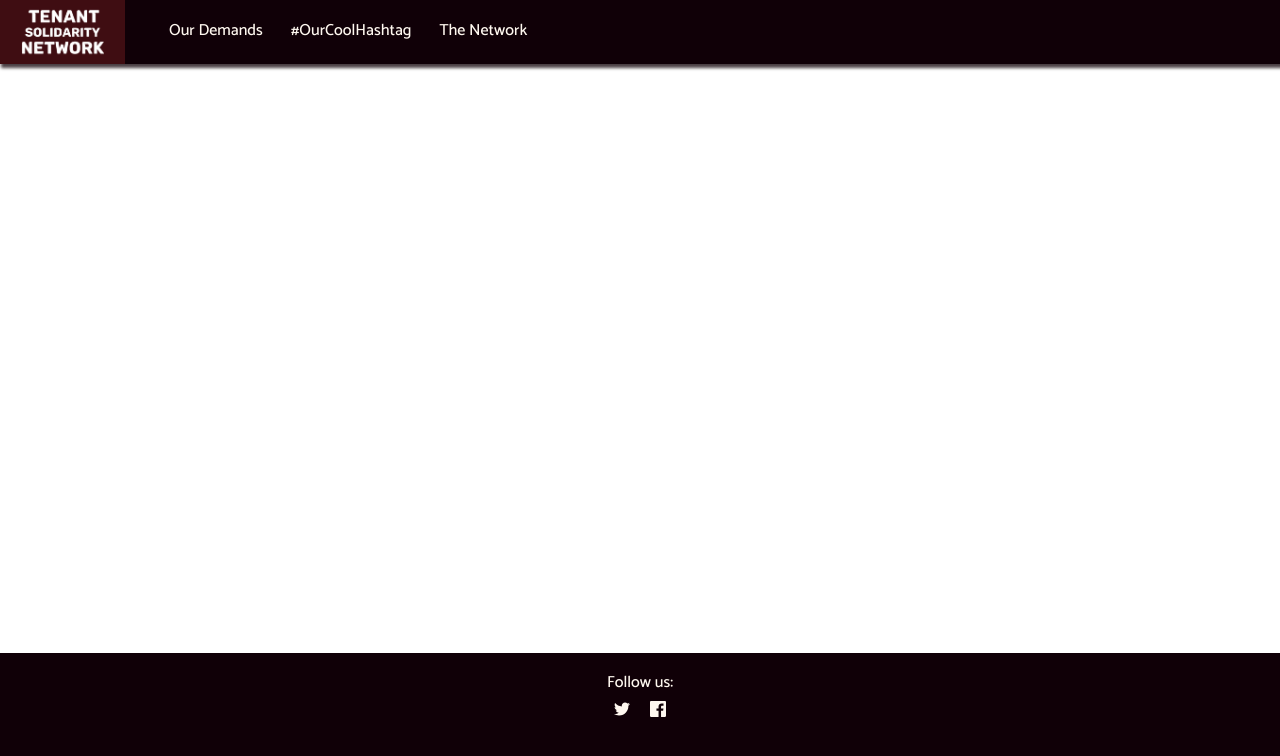
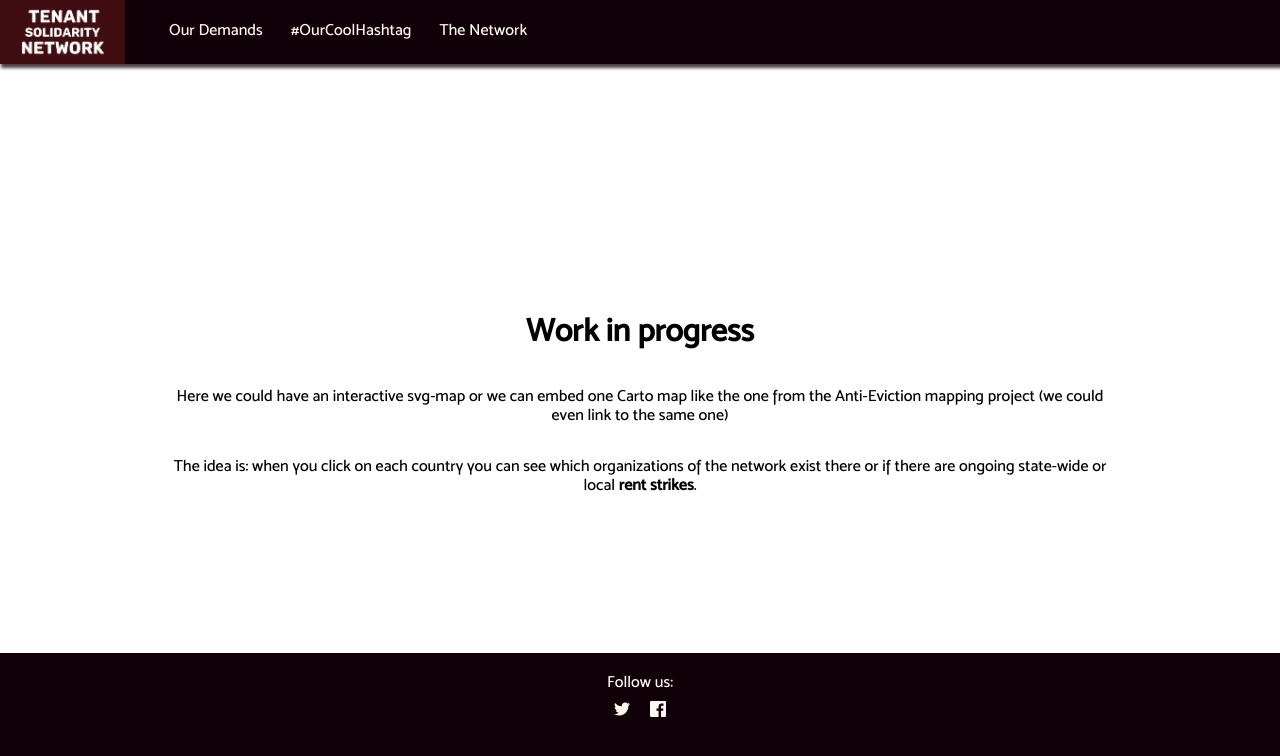
Before and after one commit to jsrois/w-concept, a React app: page /organizations in a window 1280 px wide. Shown: the top 756 px of the page. Built offline with nearby package versions, Linux system fonts and the light colour scheme.

Commit message:
Revert "Remove overlay in map page"
This reverts commit e3008462f18ec6e686035db9d689b003ac63b301.

```diff
--- a/src/components/organizationsPage.tsx
+++ b/src/components/organizationsPage.tsx
@@ -1,10 +1,23 @@
 import * as React from "react";
 import {Map} from "./map";
+import {useState} from "react";
 
 
 export const OrganizationsPage = (): JSX.Element => {
+    const [hideOverlay, setHideOverlay] = useState(true);
 
-    return <div className="organisations-content">
+    return <div className="organisations-content"
+                onMouseEnter={() => setHideOverlay(false)}
+                onMouseLeave={() => setHideOverlay(true)}>
+        <div className="organisations-content__overlay-message" hidden={hideOverlay}>
+            <h1>Work in progress</h1>
+
+            <p>Here we could have an interactive svg-map or we can embed one Carto map like the one from the
+                Anti-Eviction mapping project (we could even link to the same one)</p>
+
+            <p>The idea is: when you click on each country you can see which organizations of the network exist there or
+                if there are ongoing state-wide or local <b>rent strikes</b>.</p>
+        </div>
         <Map/>
     </div>
 };
```
